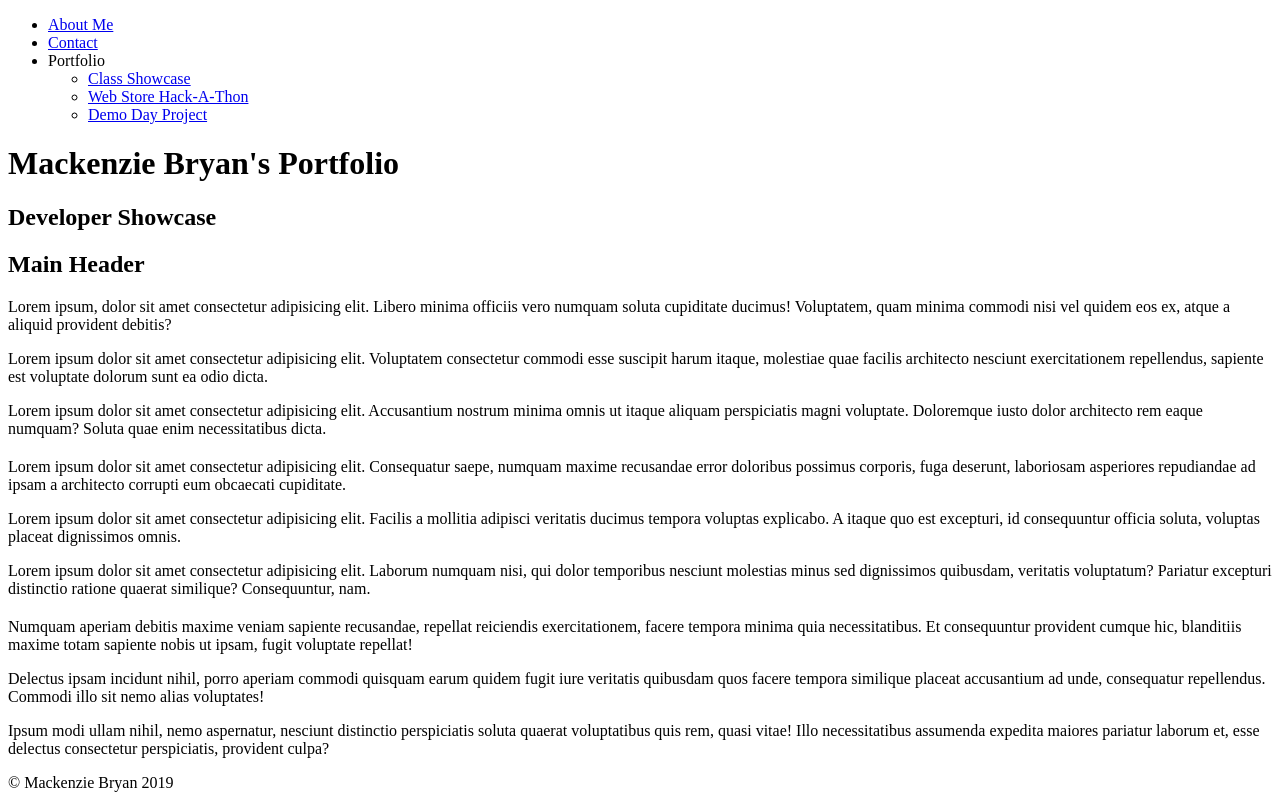
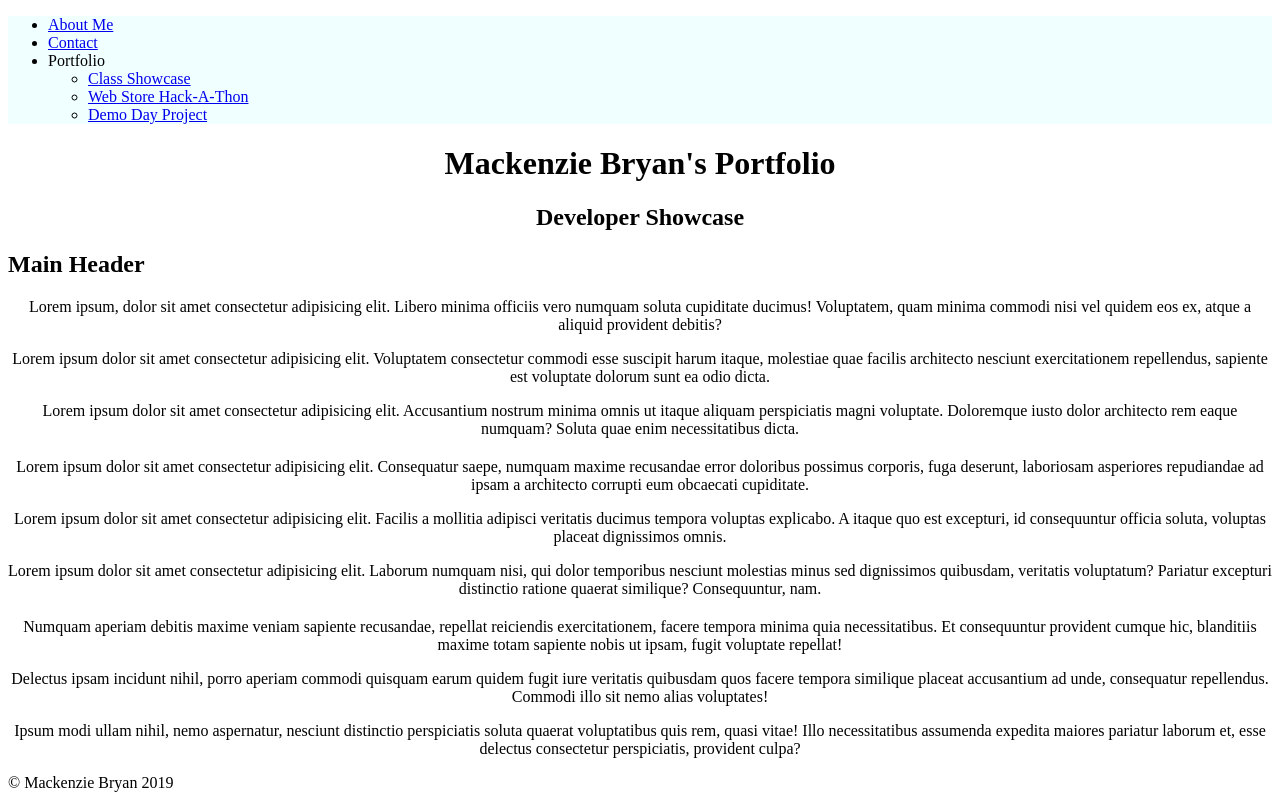
Before and after one commit to mackenziebryan/savvy-coders-portfolio, a website: page index.html in a window 1280 px wide. Drawn offline with Linux system fonts and the light colour scheme.

Commit message:
Start of styles

```diff
--- a/index.html
+++ b/index.html
@@ -5,6 +5,21 @@
     <meta name="viewport" content="width=device-width, initial-scale=1.0" />
     <meta http-equiv="X-UA-Compatible" content="ie=edge" />
     <title>Mackenzie Bryan's Portfolio</title>
+
+    <style>
+
+      nav {
+        background-color: azure;
+      }
+
+      p {
+        text-align: center;
+      }
+
+      header {
+        text-align: center;
+      }
+    </style>
   </head>
 
   <body>
```
